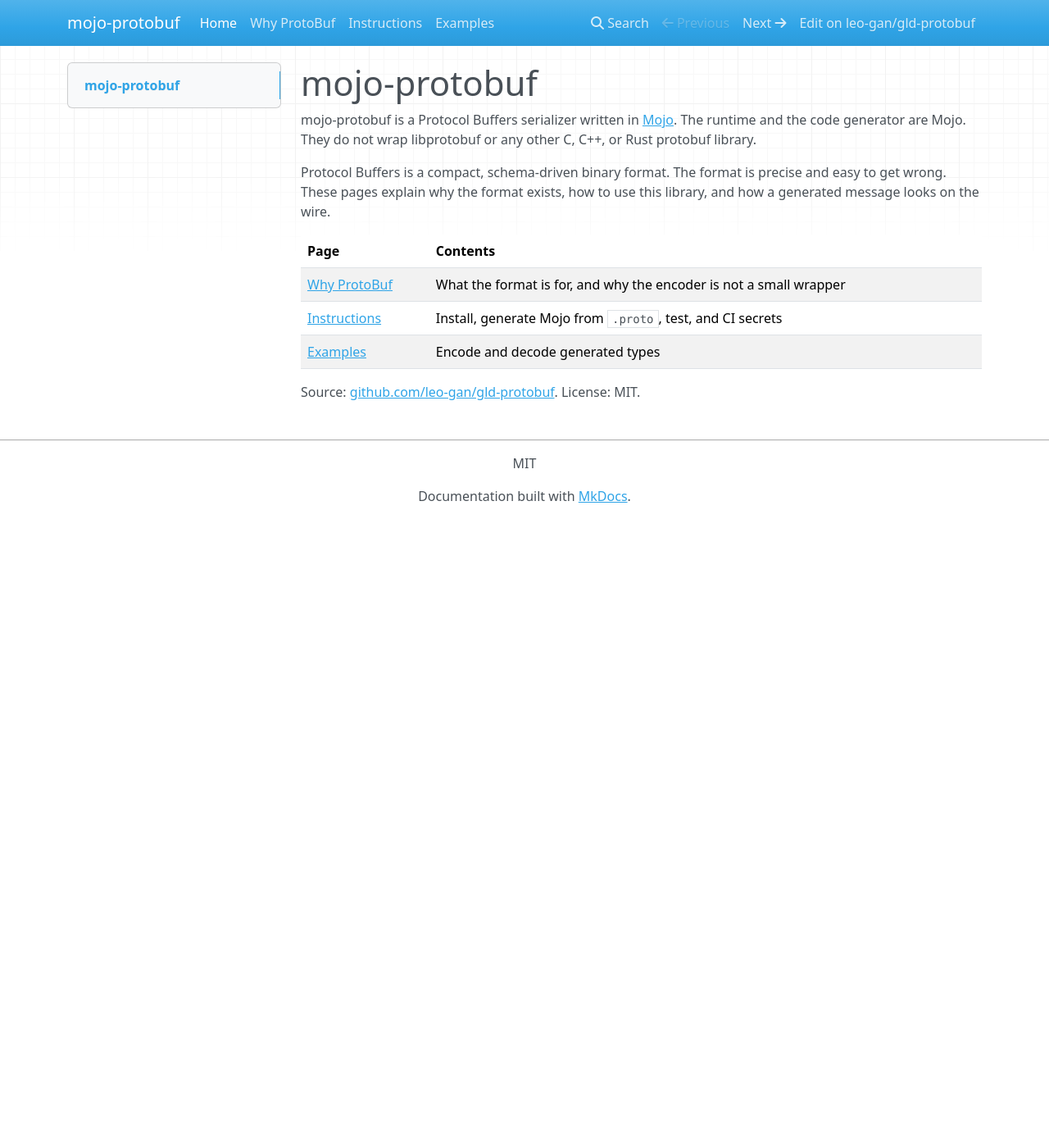
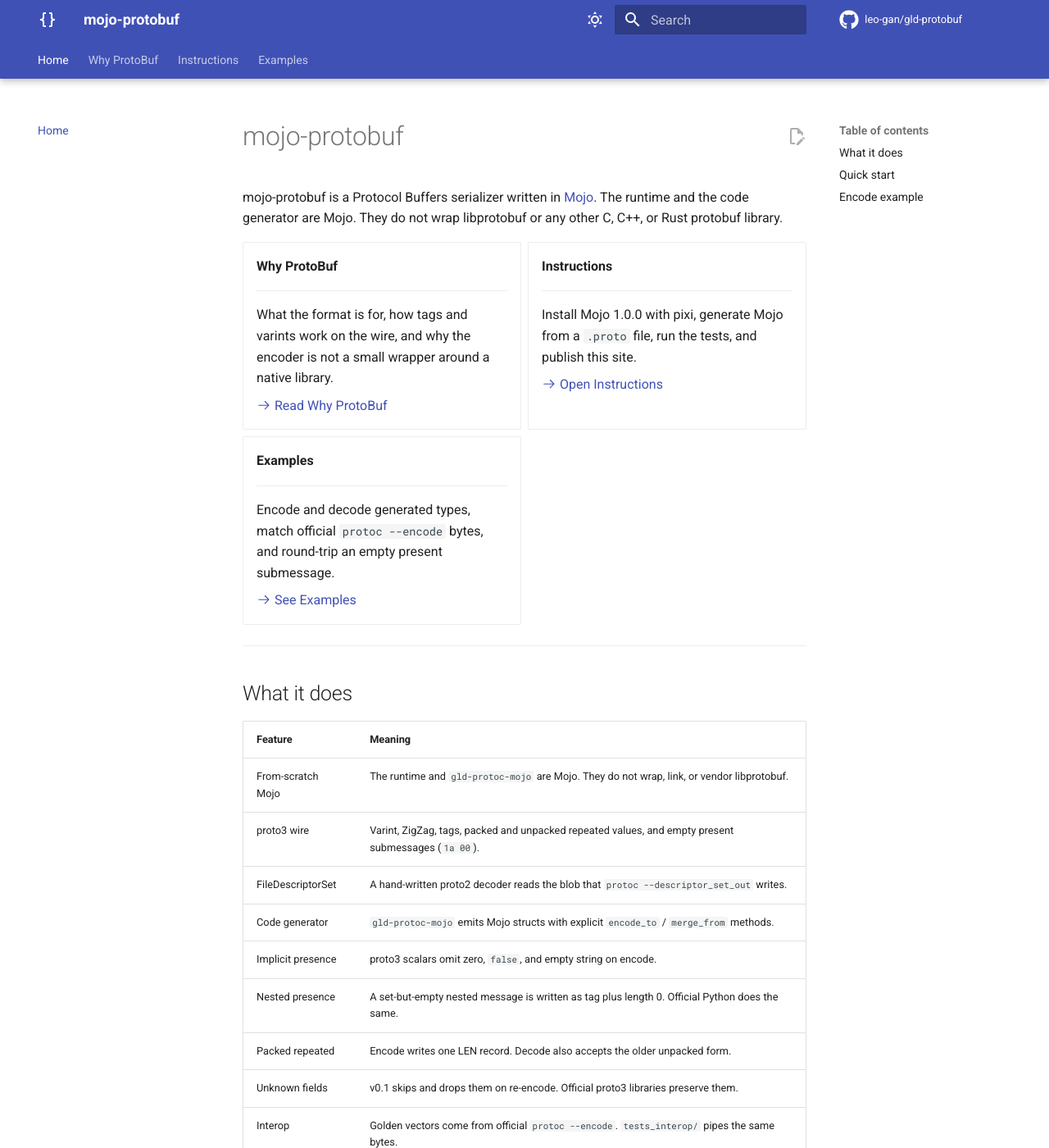
Before and after one commit to leo-gan/gld-protobuf, an MkDocs documentation site: the page built from docs/index.md, in a window 1280 px wide and 1400 px high. Shown: the whole window at 82% size. Built offline with MkDocs 1.6.1 and Material for MkDocs 9.7.7, drawn with Linux system fonts in a browser that asks for light colours; nearby versions of some CDN libraries; comment, search, counter and statistics services are not loaded; some of the changed text lies outside the part shown.

Commit message:
docs: switch Pages site to Material theme (#5)
* docs: switch Pages site to Material theme

Match the anonymizer docs: Material for MkDocs, indigo/teal, sticky
tabs, search, and a card-based home page.

* chore: bump version to 0.3.0

````diff
--- a/docs/index.md
+++ b/docs/index.md
@@ -4,15 +4,104 @@
 The runtime and the code generator are Mojo. They do not wrap libprotobuf or any
 other C, C++, or Rust protobuf library.
 
-Protocol Buffers is a compact, schema-driven binary format. The format is
-precise and easy to get wrong. These pages explain why the format exists, how
-to use this library, and how a generated message looks on the wire.
+<div class="grid cards" markdown="1">
 
-| Page | Contents |
+-   __Why ProtoBuf__
+
+    ---
+
+    What the format is for, how tags and varints work on the wire, and why the
+    encoder is not a small wrapper around a native library.
+
+    [:octicons-arrow-right-24: Read Why ProtoBuf](why-protobuf.md)
+
+-   __Instructions__
+
+    ---
+
+    Install Mojo 1.0.0 with pixi, generate Mojo from a `.proto` file, run the
+    tests, and publish this site.
+
+    [:octicons-arrow-right-24: Open Instructions](instructions.md)
+
+-   __Examples__
+
+    ---
+
+    Encode and decode generated types, match official `protoc --encode` bytes,
+    and round-trip an empty present submessage.
+
+    [:octicons-arrow-right-24: See Examples](examples.md)
+
+</div>
+
+---
+
+## What it does
+
+| Feature | Meaning |
 | --- | --- |
-| [Why ProtoBuf](why-protobuf.md) | What the format is for, and why the encoder is not a small wrapper |
-| [Instructions](instructions.md) | Install, generate Mojo from `.proto`, test, and CI secrets |
-| [Examples](examples.md) | Encode and decode generated types |
+| From-scratch Mojo | The runtime and `gld-protoc-mojo` are Mojo. They do not wrap, link, or vendor libprotobuf. |
+| proto3 wire | Varint, ZigZag, tags, packed and unpacked repeated values, and empty present submessages (`1a 00`). |
+| FileDescriptorSet | A hand-written proto2 decoder reads the blob that `protoc --descriptor_set_out` writes. |
+| Code generator | `gld-protoc-mojo` emits Mojo structs with explicit `encode_to` / `merge_from` methods. |
+| Implicit presence | proto3 scalars omit zero, `false`, and empty string on encode. |
+| Nested presence | A set-but-empty nested message is written as tag plus length 0. Official Python does the same. |
+| Packed repeated | Encode writes one LEN record. Decode also accepts the older unpacked form. |
+| Unknown fields | v0.1 skips and drops them on re-encode. Official proto3 libraries preserve them. |
+| Interop | Golden vectors come from official `protoc --encode`. `tests_interop/` pipes the same bytes. |
+| v0.1 types | `bool`, `int32`, `int64`, `double`, `string`, nested messages, packed `repeated double`. |
 
-Source: [github.com/leo-gan/gld-protobuf](https://github.com/leo-gan/gld-protobuf).
-License: MIT.
+`protoc` is a **build-time** host tool. Python `google.protobuf` is a **test
+oracle**. Neither is required to encode or decode at runtime.
+
+---
+
+## Quick start
+
+Install [pixi](https://pixi.sh/), then:
+
+```bash
+git clone https://github.com/leo-gan/gld-protobuf.git
+cd gld-protobuf
+pixi install
+pixi run generate
+```
+
+Encode a generated `Message`:
+
+```bash
+pixi run mojo run -I src -I tests/generated examples/encode_message.mojo
+```
+
+Run the suite:
+
+```bash
+pixi run test
+```
+
+Requires **Mojo 1.0.0**. If `pixi install` fails on `conda.modular.com`, see
+[Instructions](instructions.md).
+
+---
+
+## Encode example
+
+`examples/encode_message.mojo` builds a `benchmark.v2.Message`, encodes it,
+and decodes the same bytes:
+
+```mojo
+from benchmark.v2 import Message
+
+def main() raises:
+    var msg = Message()
+    msg.f_bool = True
+    msg.f_int32 = 150
+    msg.f_string = "hi"
+    var buf = msg.encode()
+    var again = Message.decode(buf)
+```
+
+A fuller value matches official `protoc --encode` byte for byte. Field-by-field
+hex and the empty-`meta` / packed-`repeated` cases are on
+[Examples](examples.md).
--- a/mkdocs.yml
+++ b/mkdocs.yml
@@ -3,19 +3,77 @@
 site_url: https://leo-gan.github.io/gld-protobuf/
 repo_url: https://github.com/leo-gan/gld-protobuf
 repo_name: leo-gan/gld-protobuf
+edit_uri: edit/main/docs/
 copyright: MIT
 
 theme:
-  name: mkdocs
+  name: material
+  language: en
+  palette:
+    - media: "(prefers-color-scheme: light)"
+      scheme: default
+      primary: indigo
+      accent: teal
+      toggle:
+        icon: material/weather-sunny
+        name: Switch to dark mode
+    - media: "(prefers-color-scheme: dark)"
+      scheme: slate
+      primary: indigo
+      accent: teal
+      toggle:
+        icon: material/weather-night
+        name: Switch to light mode
+  features:
+    - navigation.tabs
+    - navigation.tabs.sticky
+    - navigation.sections
+    - navigation.expand
+    - navigation.instant
+    - navigation.top
+    - navigation.tracking
+    - search.suggest
+    - search.highlight
+    - search.share
+    - content.code.copy
+    - content.code.annotate
+    - content.action.edit
+  icon:
+    logo: material/code-braces
+    repo: fontawesome/brands/github
+
+extra:
+  social:
+    - icon: fontawesome/brands/github
+      link: https://github.com/leo-gan/gld-protobuf
+      name: GitHub Repository
+
+plugins:
+  - search
+
+markdown_extensions:
+  - attr_list
+  - md_in_html
+  - admonition
+  - tables
+  - pymdownx.highlight:
+      anchor_linenums: true
+      line_spans: __span
+      pygments_lang_class: true
+  - pymdownx.inlinehilite
+  - pymdownx.snippets
+  - pymdownx.superfences
+  - pymdownx.tabbed:
+      alternate_style: true
+  - pymdownx.details
+  - pymdownx.emoji:
+      emoji_index: !!python/name:material.extensions.emoji.twemoji
+      emoji_generator: !!python/name:material.extensions.emoji.to_svg
+  - toc:
+      permalink: true
 
 nav:
   - Home: index.md
   - Why ProtoBuf: why-protobuf.md
   - Instructions: instructions.md
   - Examples: examples.md
-
-markdown_extensions:
-  - tables
-  - fenced_code
-  - toc:
-      permalink: true
--- a/pixi.toml
+++ b/pixi.toml
@@ -1,6 +1,6 @@
 [workspace]
 name = "mojo-protobuf"
-version = "0.2.0"
+version = "0.3.0"
 description = "From-scratch Protocol Buffers library for Mojo"
 authors = ["gld-protobuf contributors"]
 channels = ["https://conda.modular.com/max", "conda-forge"]
--- a/requirements-docs.txt
+++ b/requirements-docs.txt
@@ -1 +1,2 @@
 mkdocs==1.6.1
+mkdocs-material==9.6.22
````
Also changed, not shown: docs/examples.md (+15 -3 lines), docs/instructions.md (+30 -16 lines), docs/why-protobuf.md (+14 -4 lines).
